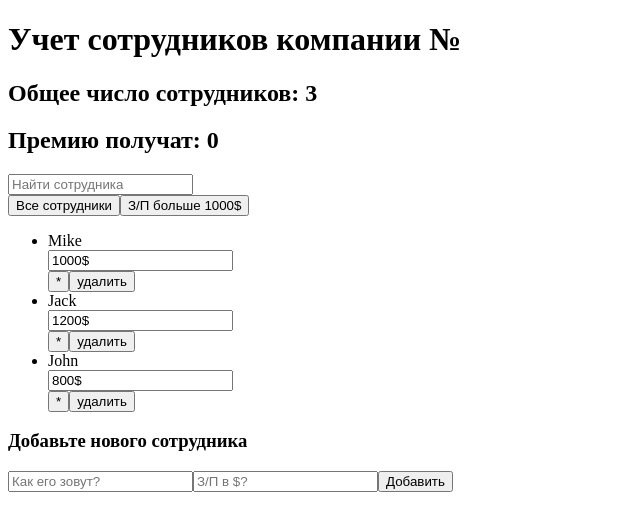
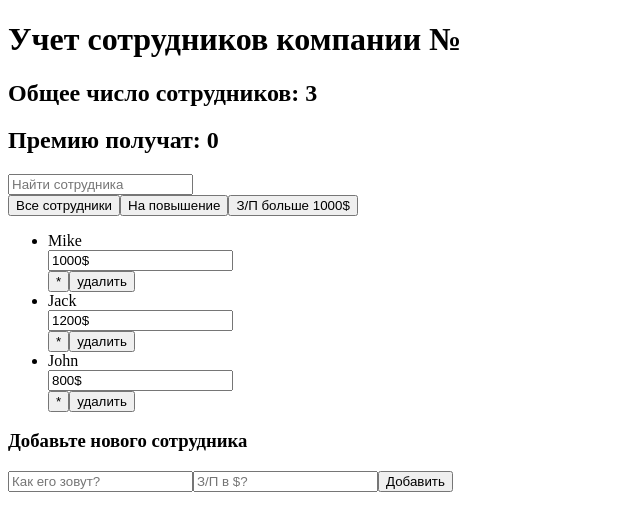
Before and after one commit to yulo999/project, a React (Vite) app: page / in a window 1280 px wide. Shown: the top 530 px of the page, without its empty margins (0-640 px from the left). Built offline with nearby package versions, Linux system fonts and the light colour scheme.

Commit message:
Update SearchPanel.jsx

```diff
--- a/src/components/SearchPanel.jsx
+++ b/src/components/SearchPanel.jsx
@@ -16,6 +16,12 @@ const SearchPanel = ({ searchTerm, setSearchTerm, filter, setFilter }) => {
           Все сотрудники
         </button>
         <button
+          className={`btn ${filter === "promoted" ? "btn-light" : "btn-outline-light"}`}
+          onClick={() => setFilter("promoted")}
+        >
+          На повышение
+        </button>
+        <button
           className={`btn ${filter === "salaryMore1000" ? "btn-light" : "btn-outline-light"}`}
           onClick={() => setFilter("salaryMore1000")}
         >
```
